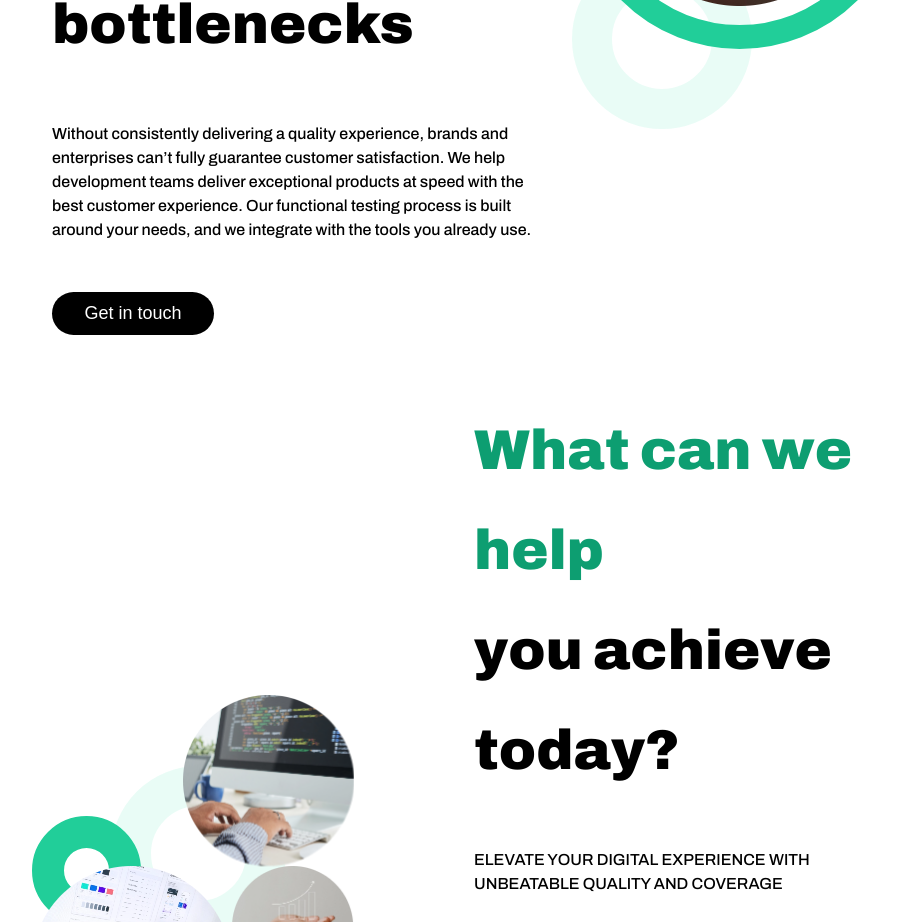
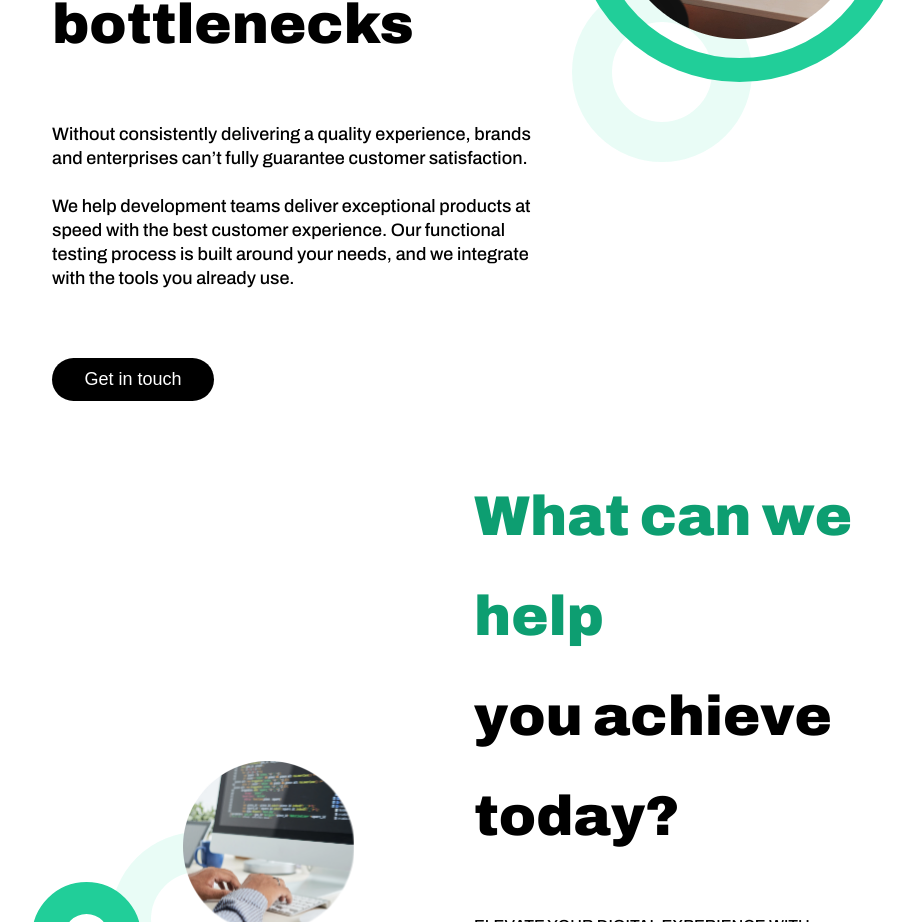
Before and after one commit to a11ysolutions/website, a React (Create React App) app: page /functional in a window 1280 px wide. Shown: the part 1940-2862 px from the top of the page, without its empty margins (158-1073 px from the left). Built offline with nearby package versions, Linux system fonts and the light colour scheme.

Commit message:
fix: update some texts

```diff
--- a/src/Components/Functional/Functional.js
+++ b/src/Components/Functional/Functional.js
@@ -57,15 +57,15 @@ function Functional() {
               color1Text="Our expert advice can help you"
               color2Text="solve your QA bottlenecks"
           >
-              Without consistently delivering a quality
+              <p>Without consistently delivering a quality
               experience, brands and enterprises can’t fully
-              guarantee customer satisfaction.
+              guarantee customer satisfaction.<br></br><br></br>
 
               We help development teams deliver
               exceptional products at speed with the best
               customer experience. Our functional testing
               process is built around your needs, and we
-              integrate with the tools you already use.
+              integrate with the tools you already use.</p>
           </BicolorTitledText>
 
           <Button
```
